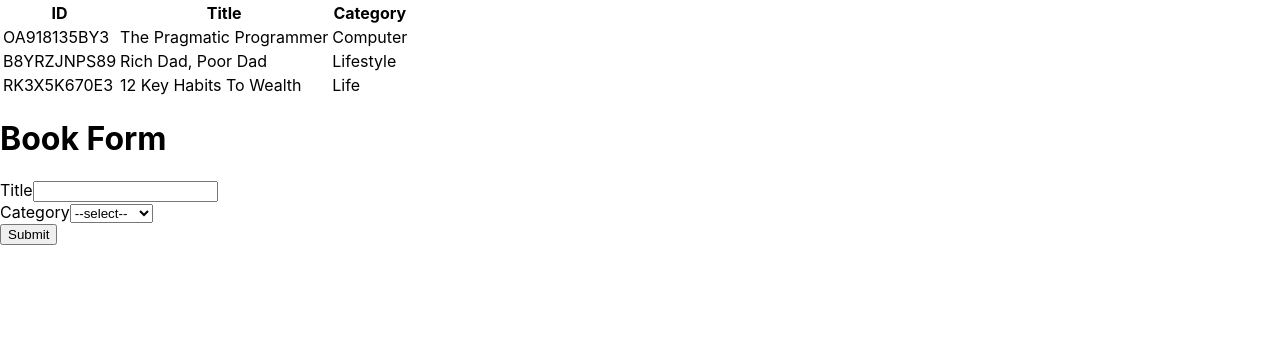
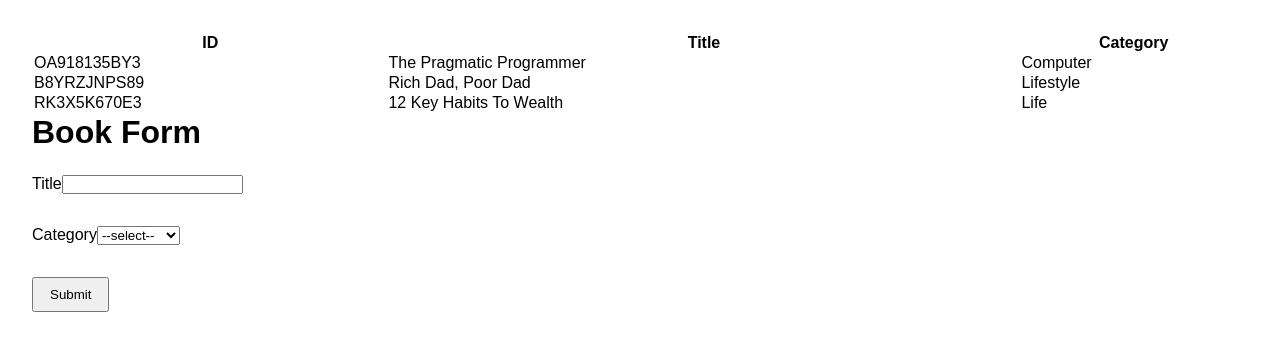
Before and after one commit to cyonii/bookstore-cms, a React (Create React App) app: page / in a window 1280 px wide. Shown: the top 350 px of the page. Built offline with nearby package versions, Linux system fonts and the light colour scheme.

Commit message:
Use sass

```diff
--- a/src/index.js
+++ b/src/index.js
@@ -1,7 +1,7 @@
 import React from 'react';
 import ReactDOM from 'react-dom';
 import { Provider } from 'react-redux';
-import './styles/index.css';
+import './styles/index.scss';
 import App from './components/App';
 import reportWebVitals from './reportWebVitals';
 import store from './store';
--- a/src/styles/index.css
+++ /dev/null
@@ -1,21 +0,0 @@
-body {
-  margin: 0;
-  font-family:
-    -apple-system,
-    BlinkMacSystemFont,
-    'Segoe UI',
-    'Roboto',
-    'Oxygen',
-    'Ubuntu',
-    'Cantarell',
-    'Fira Sans',
-    'Droid Sans',
-    'Helvetica Neue',
-    sans-serif;
-  -webkit-font-smoothing: antialiased;
-  -moz-osx-font-smoothing: grayscale;
-}
-
-code {
-  font-family: source-code-pro, Menlo, Monaco, Consolas, 'Courier New', monospace;
-}
--- /dev/null
+++ b/src/styles/index.scss
@@ -0,0 +1,64 @@
+* {
+  box-sizing: border-box;
+  margin: 0;
+  padding: 0;
+}
+
+html {
+  font-size: 16px;
+  font-family: sans-serif;
+}
+
+h1,
+h2,
+h3,
+h4,
+h5,
+h6 {
+  margin-bottom: 1.5rem;
+}
+
+button {
+  padding: 0.5rem 1rem;
+  cursor: pointer;
+}
+
+// Layout
+#root {
+  display: flex;
+  flex-direction: column;
+  padding: 2rem;
+}
+
+.book-list {
+  margin-bottom: 3rem;
+
+  th {
+    text-align: left;
+  }
+
+  th,
+  td {
+    padding: 1rem;
+  }
+}
+
+.book-form {
+  display: flex;
+  flex-direction: column;
+}
+
+.input-group {
+  margin-bottom: 2rem;
+  display: flex;
+  text-align: left;
+}
+
+.form-label {
+  width: 100%;
+}
+
+.form-control {
+  padding: 0.5rem;
+  width: 100%;
+}
```
